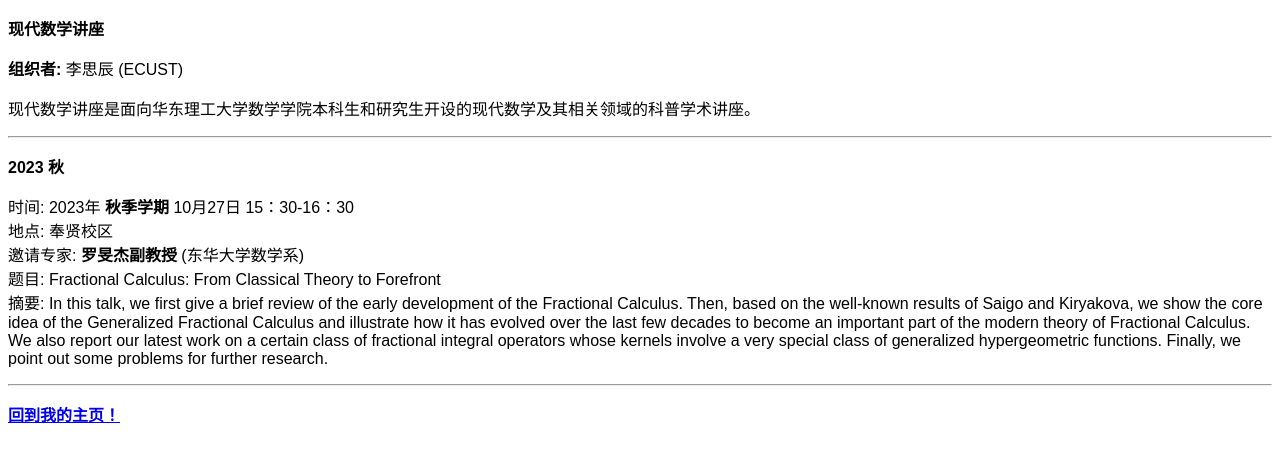
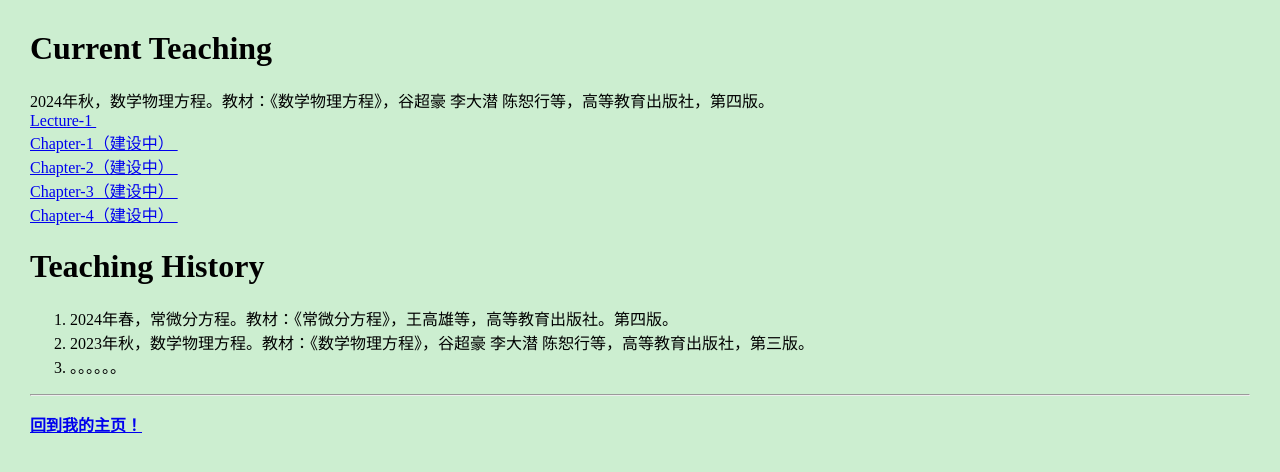
Before and after one commit to wanggangwei82/wanggangwei82.github.io, a Jekyll site: the page lectures.html, which Jekyll copies as it is, in a window 1280 px wide. Shown: the top 472 px of the page. Built offline with Jekyll 4.4.1, drawn with Linux system fonts in a browser that asks for light colours.

Commit message:
Update lectures.html

```diff
--- a/lectures.html
+++ b/lectures.html
@@ -1,32 +1,51 @@
-<!DOCTYPE html PUBLIC "-//W3C//DTD XHTML 1.0 Transitional//EN" "http://www.w3.org/TR/xhtml1/DTD/xhtml1-transitional.dtd">
-<html xmlns="http://www.w3.org/1999/xhtml">
+<!DOCTYPE html>
+<html>
 <head>
-<meta http-equiv="Content-Type" content="text/html; charset=UTF-8" />
-<title>现代数学讲座</title>
-<style type="text/css">
-body p {
-	font-family: Arial, Helvetica, sans-serif;
-}
+<meta charset="utf-8">
+<style>
+        body {
+            margin: 30px; /* 设置上、右、下、左边距都为30像素 */
+            background-color: #CCEED0; <!-- 为背景设置颜色 -->
+        }
 
-</style>
+
+        .fixed-image {
+           width: 200px;
+            position: absolute; /* 设置为绝对定位 */
+            top: 30px; /* 从顶部边缘距离20像素 */
+            right: 30px; /* 从左侧边缘距离100像素 */
+        }
+
+    </style>
+<title>Gangwei Wang's Homepage</title>
 </head>
 
 <body>
-<p><strong> 现代数学讲座 </strong></p>
-<p><strong>组织者: </strong> 李思辰 (ECUST)</p>
 
-<p>现代数学讲座是面向华东理工大学数学学院本科生和研究生开设的现代数学及其相关领域的科普学术讲座。</p>
+<h1> Current Teaching </h1>
 
-<hr>
-<p><strong>2023  秋 </strong></p>
+2024年秋，数学物理方程。教材：《数学物理方程》，谷超豪 李大潜 陈恕行等，高等教育出版社，第四版。<br>
+
+        <a href="Equations of Mathematical Physics/L-1.pdf"> Lecture-1 </a> &nbsp;<br>
+        <a href="Equations of Mathematical Physics/C-1建设中.pdf">  Chapter-1（建设中） </a> &nbsp; <br>
+         <a href="Equations of Mathematical Physics/CH2.pdf"> Chapter-2（建设中） </a> &nbsp; <br>
+          <a href="Equations of Mathematical Physics/CH3.pdf"> Chapter-3（建设中） </a> &nbsp; <br>
+         <a href="Equations of Mathematical Physics/CH4.pdf"> Chapter-4（建设中） </a> &nbsp; <br>
 
 
-<p>时间: 2023年 <strong> 秋季学期 </strong> 10月27日 15：30-16：30 <br />
-地点: 奉贤校区 <br />
-邀请专家: <strong> 罗旻杰副教授 </strong> (东华大学数学系)<br />
-题目: Fractional Calculus: From Classical Theory to Forefront <br />
-摘要: In this talk, we first give a brief review of the early development of the Fractional Calculus. Then, based on the well-known results of Saigo and Kiryakova, we show the core idea of the Generalized Fractional Calculus and illustrate how it has evolved over the last few decades to become an important part of the modern theory of Fractional Calculus. We also report our latest work on a certain class of fractional integral operators whose kernels involve a very special class of generalized hypergeometric functions. Finally, we point out some problems for further research. <br />
-	</p>
+<h1>Teaching History</h1>
+
+        <ol>
+                <li>  2024年春，常微分方程。教材：《常微分方程》，王高雄等，高等教育出版社。第四版。 </li>
+                <li>  2023年秋，数学物理方程。教材：《数学物理方程》，谷超豪 李大潜 陈恕行等，高等教育出版社，第三版。</li>
+                <li>  。。。。。。</li>
+        </ol>
+
+
+
+
+</body>
+</html>
 
 <hr>
 <p><strong><a href="chinese.html">回到我的主页！</a></strong></p>
```
